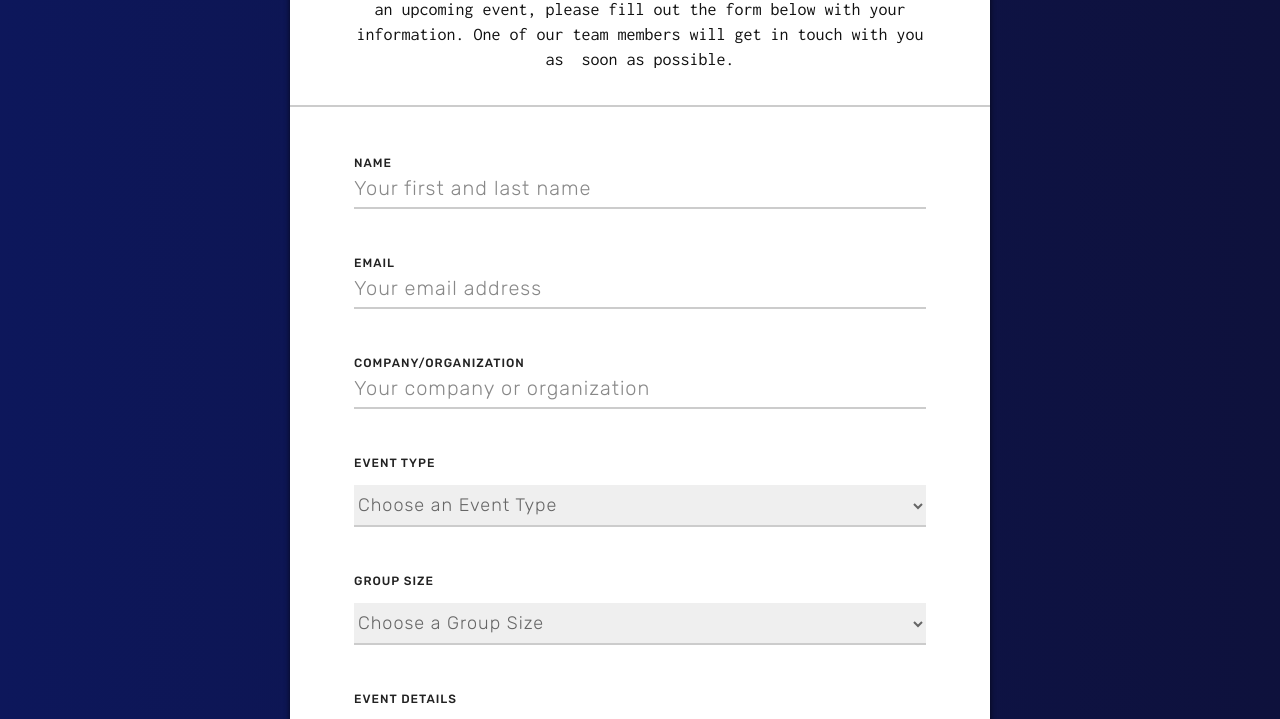
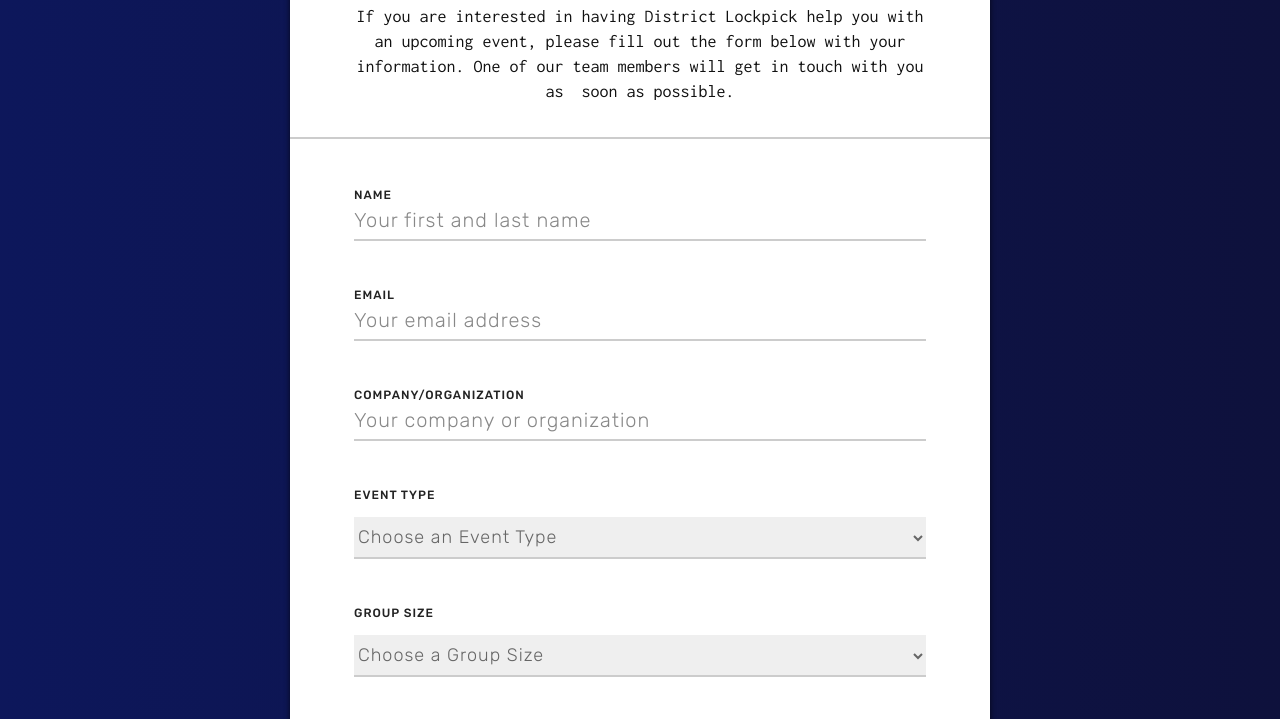
Before and after one commit to ktsoko/ktsoko.github.io, a plain HTML site: page contact.html in a window 1280 px wide. Shown: the part 209-928 px from the top of the page. Drawn offline with nearby package versions, Linux system fonts and the light colour scheme.

Commit message:
Pushing fixes.

```diff
--- a/contact.html
+++ b/contact.html
@@ -18,7 +18,7 @@
 
 		<script src="https://use.fontawesome.com/17666cf546.js"></script>
     </head>
-    <body class="full-screen">
+    <body class="full-screen subpage">
 	    <section class="subpage-header">
 
 	<!-- Start Header-->
--- a/css/desktop.css
+++ b/css/desktop.css
@@ -460,6 +460,7 @@
     padding:0;
     top:-230px;
     border:none;
+        box-shadow: 15px 15px 0px 0px #19214E;
   }
   .sticky-card.about .img-container {
     width:100%;
@@ -475,6 +476,7 @@
     left:50%;
     top:50%;
     transform: translate(-50%,-50%);
+    display: block;
   }
   .sticky-card.about .primary {
     background-color: rgba(255,255,255,1);
@@ -490,6 +492,7 @@
     box-shadow: 0 2px 5px 1px rgba(0,0,0,.5);
     margin: 0 auto;
     width: 700px;
+    margin-top: 2rem;
 
   }
   .form-container .contact-hero {
```
